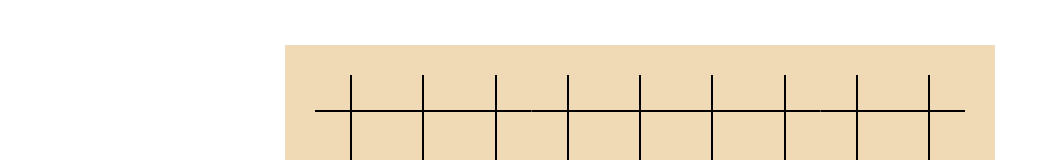
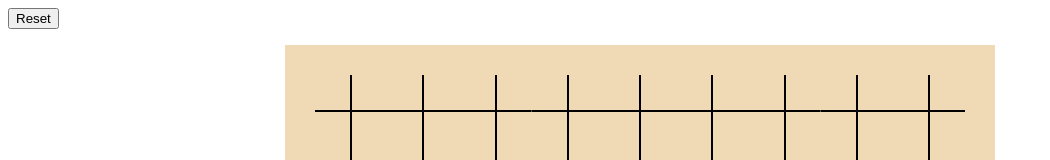
Before and after one commit to dickonfell/go-board, an Angular app: page / in a window 1280 px wide. Shown: the top 160 px of the page, without its empty margins (0-1050 px from the left). Built offline with nearby package versions, Linux system fonts and the light colour scheme.

Commit message:
reset button

```diff
--- a/src/app/board/board.component.html
+++ b/src/app/board/board.component.html
@@ -9,3 +9,5 @@
         </div>
     </div>
 </div>
+
+<button (click)="resetBoard()">Reset</button>
--- a/src/app/board/board.component.ts
+++ b/src/app/board/board.component.ts
@@ -10,20 +10,13 @@ export class BoardComponent implements OnInit {
   gridSize: number = 9;
   grid: Map<string, boolean | undefined>;
 
-  currentPlayer: boolean = false;
+  currentPlayer: boolean = false; // false for black, true for white
 
   constructor() {
   }
 
   ngOnInit(): void {
-    let startGrid = new Map();
-    for (let i = 0; i < this.gridSize; i++) {
-      for (let j = 0; j < this.gridSize; j++) {
-        const gridSquare = `${i},${j}`
-        startGrid.set(gridSquare, undefined);
-      }
-    }
-    this.grid = startGrid;
+    this.resetBoard();
   }
 
   placeStone(position: string, player: boolean) {
@@ -33,4 +26,16 @@ export class BoardComponent implements OnInit {
     }
   }
 
+  resetBoard() {
+    let startGrid = new Map();
+    for (let i = 0; i < this.gridSize; i++) {
+      for (let j = 0; j < this.gridSize; j++) {
+        const gridSquare = `${i},${j}`
+        startGrid.set(gridSquare, undefined);
+      }
+    }
+    this.grid = startGrid;
+    this.currentPlayer = false;
+  }
+
 }
```
